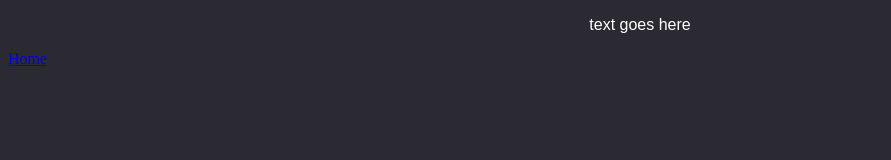
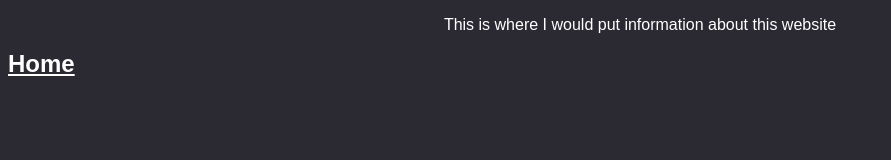
Before and after one commit to Starlight788/Starlight788.github.io, a plain HTML site: page about.html in a window 1280 px wide. Shown: the whole page, without its empty margins (0-891 px from the left). Drawn offline with Linux system fonts and the light colour scheme.

Commit message:
>cleaned up some code >changed text
changed text on the about page

```diff
--- a/about.html
+++ b/about.html
@@ -24,11 +24,18 @@
         font-family: Arial, Helvetica, sans-serif;
         text-align: center;
       }
+      a {
+        font-weight: bold;
+        font-size: 150%;
+        color: white;
+        font-family: Arial, Helvetica, sans-serif;
+        text-align: center;
+      }
     </style>
   </head>
 
   <body style="background-color: #2b2a33">
-    <p>text goes here</p>
-    <a href="index.html">Home</a>
+    <p>This is where I would put information about this website</p>
+    <a href="/index.html">Home</a>
   </body>
 </html>
```
Also changed, not shown: index.html (+21 -11 lines).
